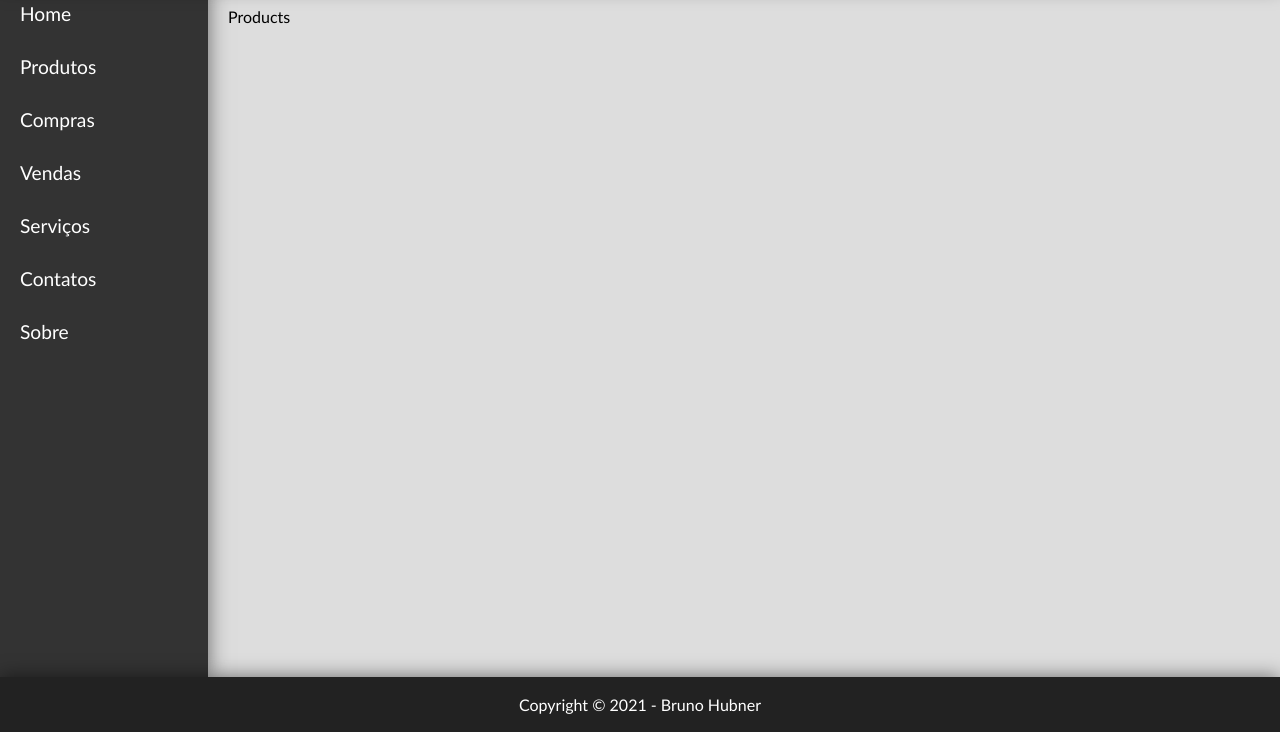
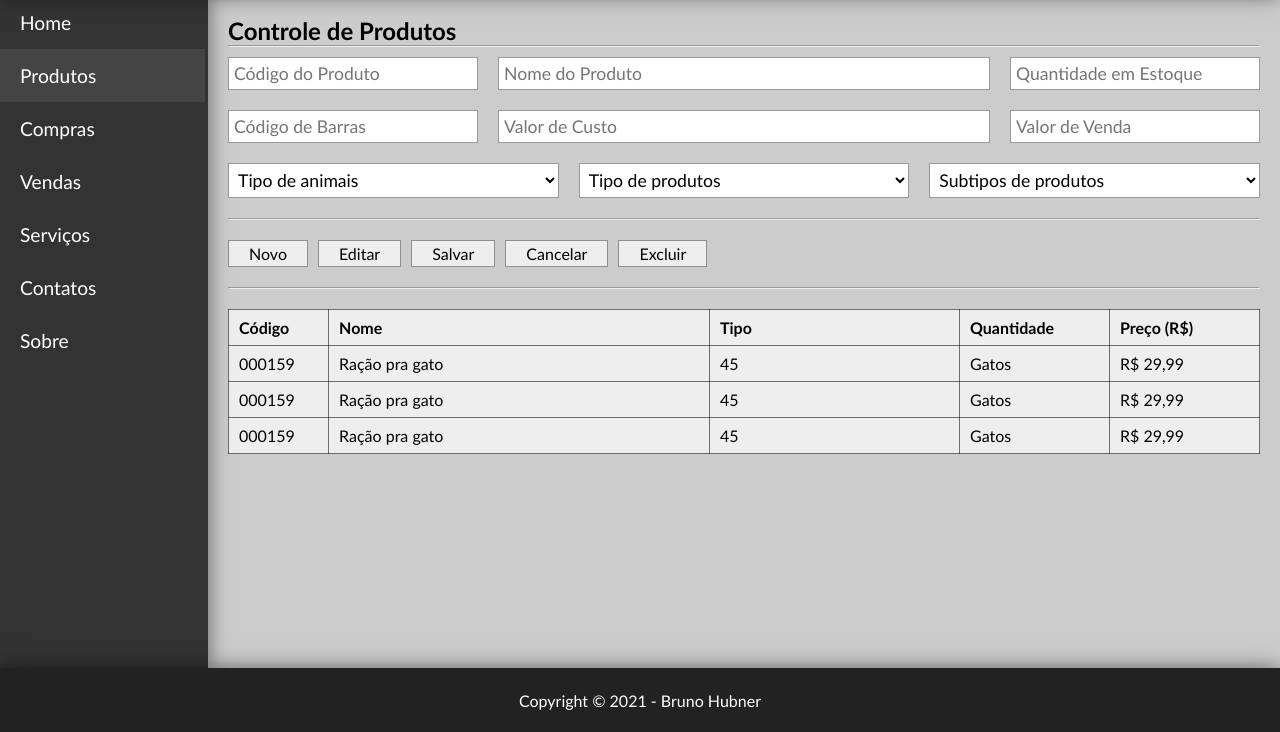
Before and after one commit to brunohubner/petshop-prototype, a plain HTML site: page products.html in a window 1280 px wide. Shown: the part 68-800 px from the top of the page. Drawn offline with Linux system fonts and the light colour scheme.

Commit message:
Create products page

```diff
--- a/css/global.css
+++ b/css/global.css
@@ -1,8 +1,10 @@
+@import url('https://fonts.googleapis.com/css2?family=Roboto:wght@400;700&display=swap');
+
 * {
     box-sizing: border-box;
     padding: 0;
     margin: 0;
-    font-family: Calibri, sans-serif;
+    font-family: Calibri, Roboto, sans-serif;
 }
 
 html, body {
@@ -17,7 +19,7 @@ html, body {
 
 .header {
     width: 100%;
-    height: 64px;
+    min-height: 64px;
     background-color: #222;
     color: #fff;
     display: flex;
@@ -69,16 +71,20 @@ html, body {
     background-color: #444;
 }
 
+.active-menu {
+    background-color: #444;
+}
+
 .content {
     width: 100%;
     height: 100%;
-    background-color: #ddd;
+    background-color: #ccc;
     padding: 20px;
 }
 
 .footer {
     width: 100%;
-    height: 64px;
+    min-height: 64px;
     background-color: #222;
     display: flex;
     align-items: center;
@@ -99,3 +105,25 @@ html, body {
 .footer a:hover {
     text-decoration: underline;
 }
+
+input, select {
+    padding: 5px;
+    border: 1px solid #0006;
+    font-size: 1.1rem;
+    background-color: #fff;
+    outline: 0;
+}
+
+button {
+    padding: 3px 20px;
+    border: 0;
+    border: 1px solid #0006;
+    font-size: 1rem;
+    background-color: #eee;
+    outline: 0;
+    cursor: pointer;
+}
+
+button:hover {
+    background-color: #ddd;
+}
--- /dev/null
+++ b/css/products.css
@@ -0,0 +1,58 @@
+.form {
+    margin-top: 10px;
+}
+
+.form div {
+    margin-bottom: 20px;
+}
+
+.form .inputs {
+    display: grid;
+    grid-template-columns: 250px 1fr 250px;
+    gap: 20px;
+}
+
+.form .selects {
+    display: grid;
+    grid-template-columns: 1fr 1fr 1fr;
+    gap: 20px;
+}
+
+.form .buttons {
+    margin-top: 20px;
+    display: flex;
+    justify-content: flex-start;
+    gap: 10px;
+}
+
+.table {
+    margin-top: 20px;
+    background-color: #eee;
+    width: 100%;
+}
+
+.table, thead, tbody, tr, th, td {
+    border: 1px solid #0008;
+    border-collapse: collapse;
+}
+
+.table th, td {
+    text-align: start;
+    padding: 8px 0 8px 10px;
+}
+
+.table .codigo {
+    width: 100px;
+}
+
+.table .tipo {
+    width: 250px;
+}
+
+.table .quantidade {
+    width: 150px;
+}
+
+.table .preco {
+    width: 150px;
+}
--- a/products.html
+++ b/products.html
@@ -5,20 +5,21 @@
     <meta http-equiv="X-UA-Compatible" content="IE=edge">
     <meta name="viewport" content="width=device-width, initial-scale=1.0">
     <link rel="stylesheet" href="css/global.css">
+    <link rel="stylesheet" href="css/products.css">
     <title>Bruno Hubner - PetShop</title>
 </head>
 <body>
     <div class="app">
         <header class="header">
             <a href="/"><h1>PetShop App</h1></a>
-            <h2>... Home</h2>
+            <h2>... Produtos</h2>
         </header>
         <main class="main">
             <aside class="menu">
                 <nav>
                     <ul>
                         <li><a href="/">Home</a></li>
-                        <li><a href="/products.html">Produtos</a></li>
+                        <li><a class="active-menu" href="/products.html">Produtos</a></li>
                         <li><a href="/purchase.html">Compras</a></li>
                         <li><a href="/sales.html">Vendas</a></li>
                         <li><a href="">Serviços</a></li>
@@ -28,7 +29,89 @@
                 </nav>
             </aside>
             <section class="content">
-                <p>Products</p>
+                <h2>Controle de Produtos</h2>
+                <hr/>
+                <form class="form">
+                    <div class="inputs">
+                        <input type="text" placeholder="Código do Produto">
+                        <input type="text" placeholder="Nome do Produto">
+                        <input type="number" placeholder="Quantidade em Estoque">
+                    </div>
+                    <div class="inputs">
+                        <input type="text" placeholder="Código de Barras">
+                        <input type="number" placeholder="Valor de Custo">
+                        <input type="number" placeholder="Valor de Venda">
+                    </div>
+                    <div class="selects">
+                        <select>
+                            <option selected>Tipo de animais</option>
+                            <option>Cães</option>
+                            <option>Gatos</option>
+                            <option>Pássaros</option>
+                            <option>Hamsters</option>
+                            <option>Coelhos</option>
+                        </select>
+                        <select>
+                            <option selected>Tipo de produtos</option>
+                            <option>Ração</option>
+                            <option>Remédios</option>
+                            <option>Acessórios</option>
+                            <option>Brinquedos</option>
+                            <option>Segurança</option>
+                        </select>
+                        <select>
+                            <option selected>Subtipos de produtos</option>
+                            <option>Shampoo</option>
+                            <option>Coleirass</option>
+                            <option>Gaiolas</option>
+                            <option>Bolinhas</option>
+                            <option>Petiscos</option>
+                        </select>
+                    </div>
+                    <hr/>
+                    <div class="buttons">
+                        <button>Novo</button>
+                        <button>Editar</button>
+                        <button>Salvar</button>
+                        <button>Cancelar</button>
+                        <button>Excluir</button>
+                    </div>
+                </form>
+                <hr>
+                <table class="table">
+                    <thead>
+                        <tr>
+                            <th class="codigo">Código</th>
+                            <th class="nome">Nome</th>
+                            <th class="tipo">Tipo</th>
+                            <th class="quantidade">Quantidade</th>
+                            <th class="preco">Preço (R$)</th>
+                        </tr>
+                    </thead>
+                    <tbody>
+                        <tr>
+                            <td>000159</td>
+                            <td>Ração pra gato</td>
+                            <td>45</td>
+                            <td>Gatos</td>
+                            <td>R$ 29,99</td>
+                        </tr>
+                        <tr>
+                            <td>000159</td>
+                            <td>Ração pra gato</td>
+                            <td>45</td>
+                            <td>Gatos</td>
+                            <td>R$ 29,99</td>
+                        </tr>
+                        <tr>
+                            <td>000159</td>
+                            <td>Ração pra gato</td>
+                            <td>45</td>
+                            <td>Gatos</td>
+                            <td>R$ 29,99</td>
+                        </tr>
+                    </tbody>
+                </table>
             </section>
         </main>
         <footer class="footer">
```
Also changed, not shown: index.html (+13 -2 lines), purchase.html (+3 -2 lines), sales.html (+3 -2 lines), css/home.css (added), css/purchase.css (added), css/sales.css (added).
